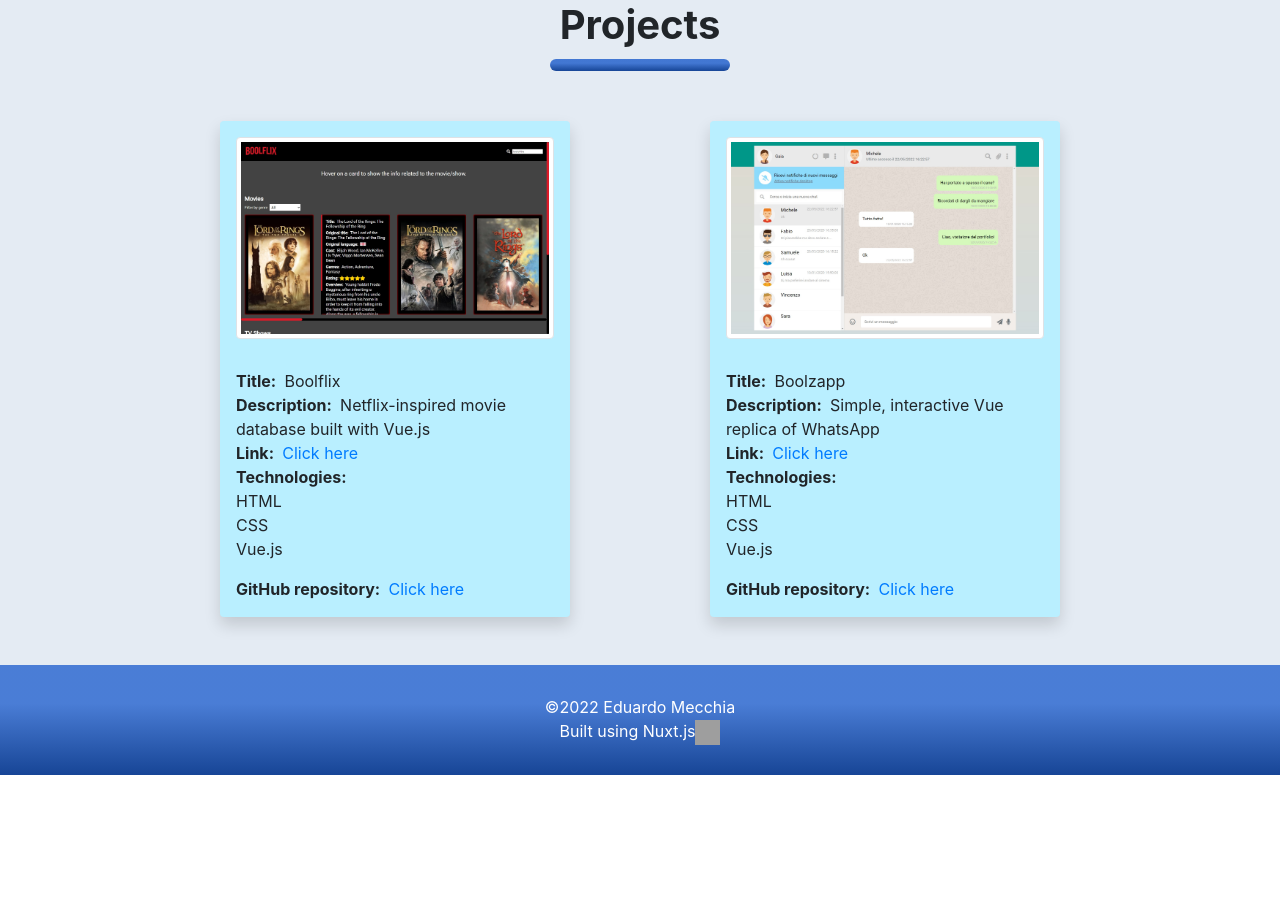
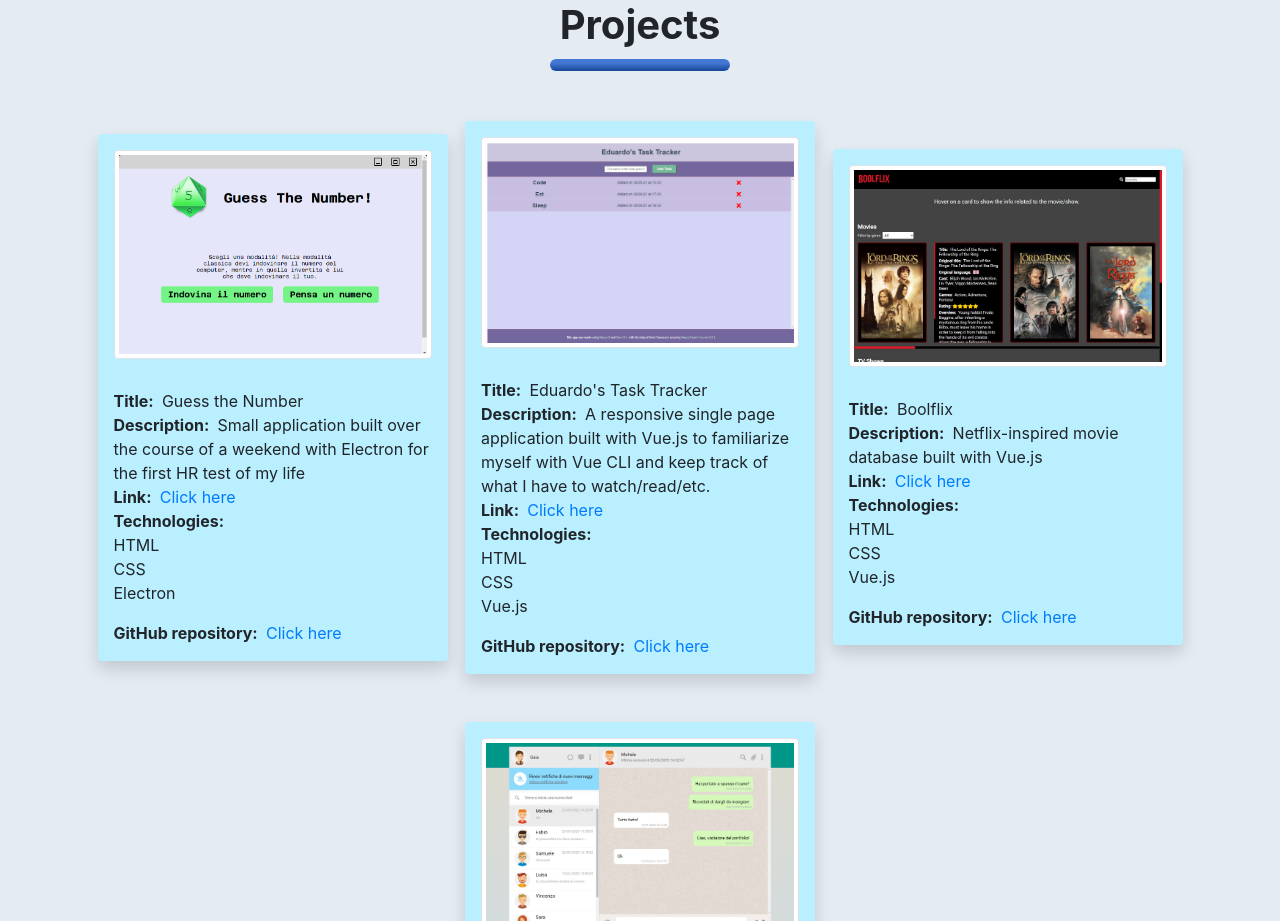
Before and after one commit to eduardomecchia/nuxt-portfolio, a Nuxt app: page / in a window 1280 px wide. Shown: the part 2940-3861 px from the top of the page. Before the commit the page ends 3715 px from the top, so only its background shows below. Built offline with nearby package versions, Linux system fonts and the light colour scheme; grey boxes are pictures that could not be loaded.

Commit message:
feat(projects): add 2 projects and fix indentation

```diff
--- a/pages/index.vue
+++ b/pages/index.vue
@@ -54,8 +54,41 @@
     data() {
         return {
             projects: [
-                new Project("Boolflix", "Netflix-inspired movie database built with Vue.js", "boolflix.jpg", "https://edu-boolflix.netlify.app/", ["HTML", "CSS", "Vue.js"], "https://github.com/eduardomecchia/vue-boolflix"),
-                new Project("Boolzapp", "Simple, interactive Vue replica of WhatsApp", "boolzapp.jpg", "https://edu-boolzapp.netlify.app/", ["HTML", "CSS", "Vue.js"], "https://github.com/eduardomecchia/vue-boolzapp")
+                new Project(
+                    "Guess the Number",
+                    "Small application built over the course of a weekend with Electron for the first HR test of my life",
+                    "guess-the-number.png",
+                    "",
+                    ["HTML", "CSS", "Electron"],
+                    "https://github.com/eduardomecchia/guess-the-number"
+                ),
+
+                new Project(
+                    "Eduardo's Task Tracker",
+                    "A responsive single page application built with Vue.js to familiarize myself with Vue CLI and keep track of what I have to watch/read/etc.",
+                    "task-tracker.png",
+                    "https://eduardomecchia.github.io/todos/",
+                    ["HTML", "CSS", "Vue.js"],
+                    "https://github.com/eduardomecchia/todos"
+                ),
+
+                new Project(
+                    "Boolflix",
+                    "Netflix-inspired movie database built with Vue.js",
+                    "boolflix.jpg",
+                    "https://edu-boolflix.netlify.app/",
+                    ["HTML", "CSS", "Vue.js"],
+                    "https://github.com/eduardomecchia/vue-boolflix"
+                ),
+
+                new Project(
+                    "Boolzapp",
+                    "Simple, interactive Vue replica of WhatsApp",
+                    "boolzapp.jpg",
+                    "https://edu-boolzapp.netlify.app/",
+                    ["HTML", "CSS", "Vue.js"],
+                    "https://github.com/eduardomecchia/vue-boolzapp"
+                )
             ]
         };
     },
```
Also changed, not shown: assets/images/projects/guess-the-number.png (added), assets/images/projects/task-tracker.png (added).
